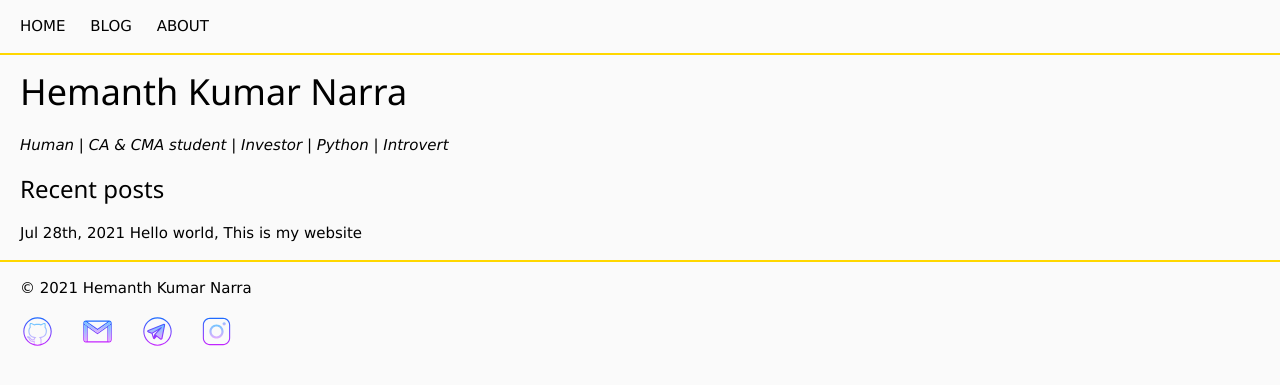
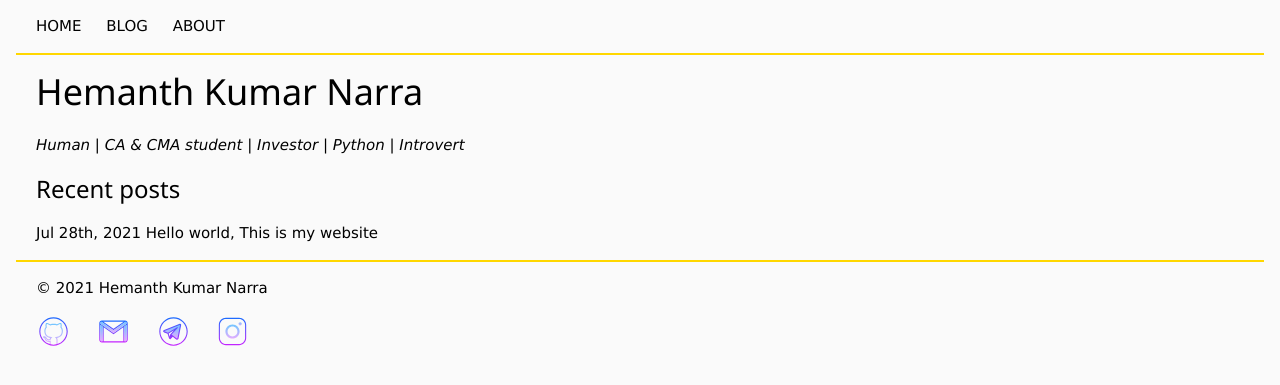
Before and after one commit to hemanthnarra/hemanthnarra.github.io, a Jekyll site: the page built from index.html, in a window 1280 px wide. Shown: the top 385 px of the page. Built offline with Jekyll 4.4.1, drawn with Linux system fonts in a browser that asks for light colours.

Commit message:
container added

```diff
--- a/_layouts/default.html
+++ b/_layouts/default.html
@@ -5,11 +5,15 @@
 
   <body>
 
-    {% include navigation.html %}
+    <div class="w3-container">
 
-    {{ content }}
+      {% include navigation.html %}
 
-    {% include footer.html %}
+      {{ content }}
+
+      {% include footer.html %}
+
+    </div>
 
   </body>
 
```
